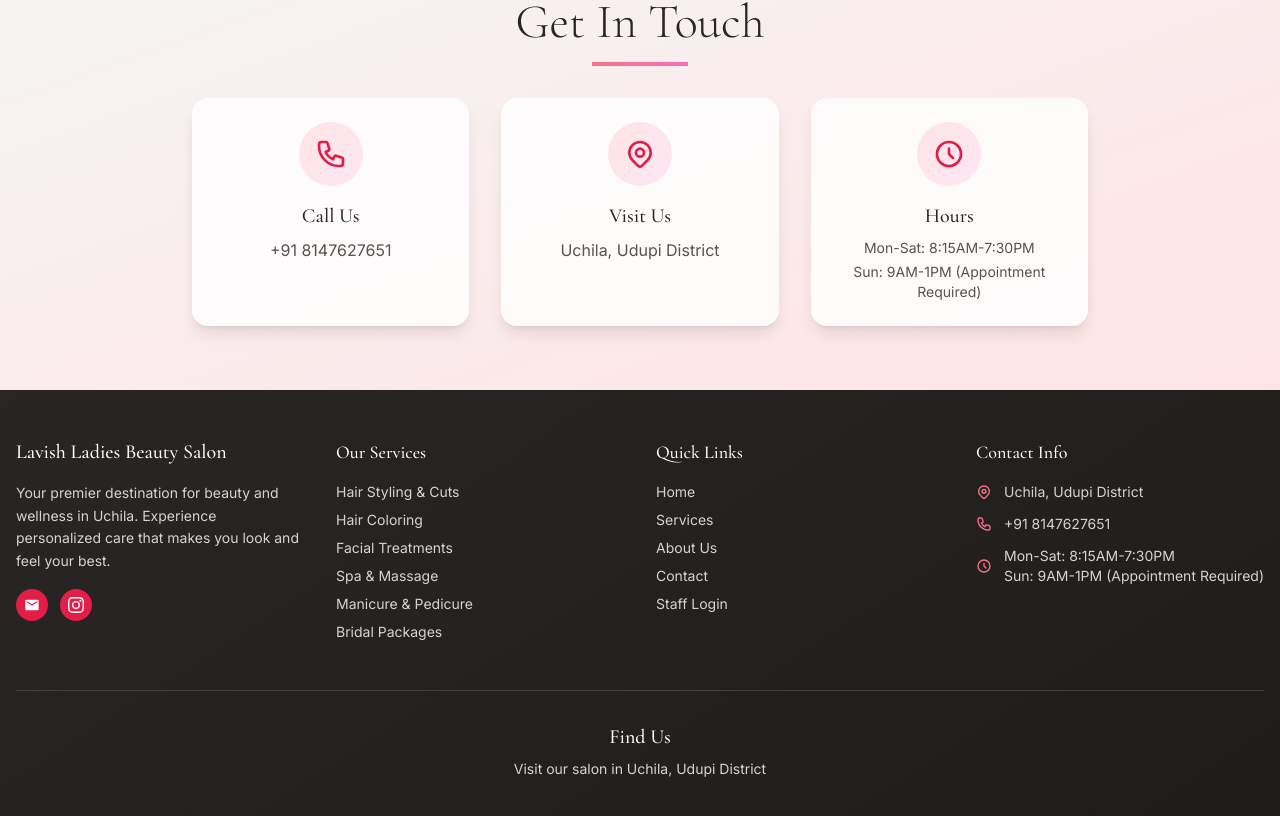
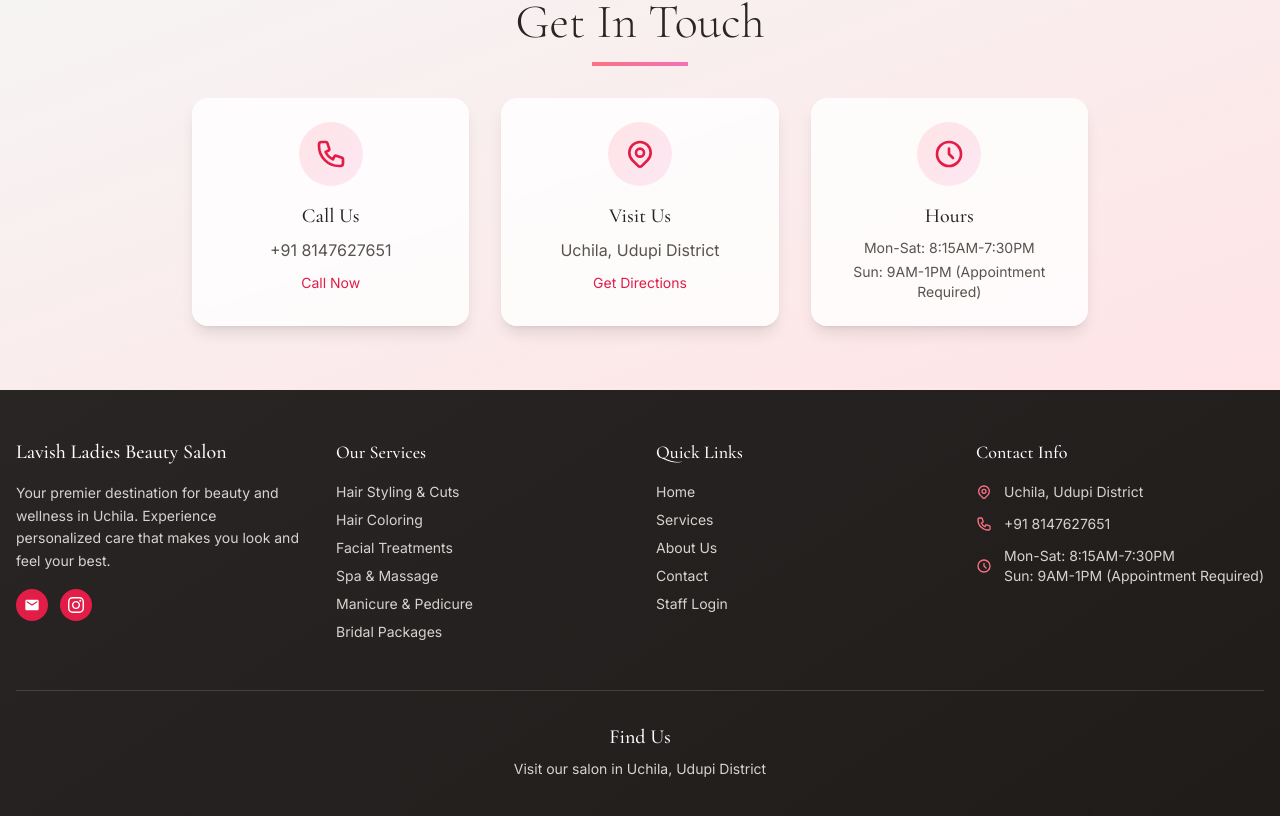
Before and after one commit to KrithikaRaviraj/super-eureka, a React (Create React App) app: page / in a window 1280 px wide. Shown: the part 3884-4700 px from the top of the page. Built offline with nearby package versions, Linux system fonts and the light colour scheme; no server answers; grey boxes are pictures that could not be loaded.

Commit message:
Enhance contact and location information in AppContent component for improved clarity

```diff
--- a/src/App.js
+++ b/src/App.js
@@ -381,7 +381,8 @@ function AppContent({ modal, setModal, sidebarOpen, setSidebarOpen }) {
                         </svg>
                       </div>
                       <h3 className="font-serif text-xl font-medium text-stone-800 mb-2">Call Us</h3>
-                      <a href="tel:+918147627651" className="font-sans text-stone-600">+91 8147627651</a>
+                      <p className="font-sans text-stone-600 mb-2">+91 8147627651</p>
+                      <a href="tel:+918147627651" className="text-rose-600 hover:text-rose-700 font-sans text-sm">Call Now</a>
                     </div>
 
                     <div className="bg-white/80 backdrop-blur-sm rounded-2xl p-6 shadow-lg hover:shadow-xl transition-all duration-300 transform hover:scale-105">
@@ -392,13 +393,14 @@ function AppContent({ modal, setModal, sidebarOpen, setSidebarOpen }) {
                         </svg>
                       </div>
                       <h3 className="font-serif text-xl font-medium text-stone-800 mb-2">Visit Us</h3>
+                      <p className="font-sans text-stone-600 mb-2">Uchila, Udupi District</p>
                       <a
                         href="https://www.google.com/maps/dir/?api=1&destination=13.188771,74.7537917&destination_place_id=ChIJt6eKQkJxrjsRfpf4C9oZqZc"
                         target="_blank"
                         rel="noopener noreferrer"
-                        className="font-sans text-stone-600 hover:text-rose-600 transition-colors"
+                        className="text-rose-600 hover:text-rose-700 font-sans text-sm"
                       >
-                        Uchila, Udupi District
+                        Get Directions
                       </a>
                     </div>
 
```
